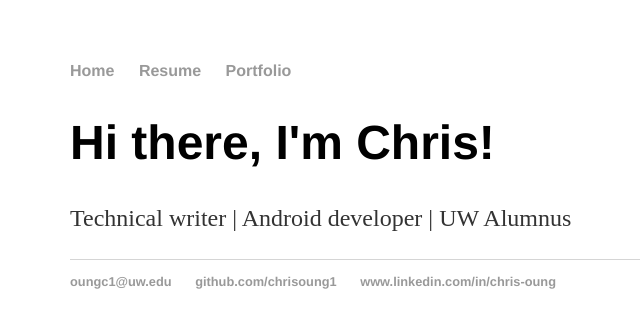
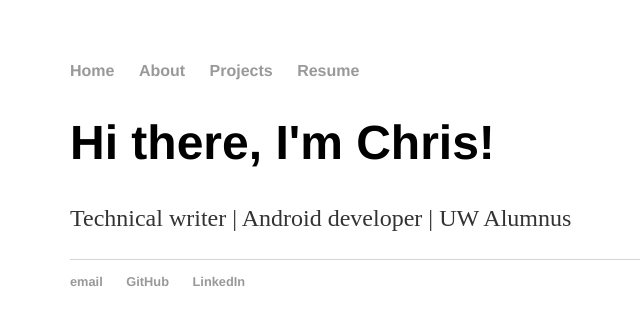
Before and after one commit to chriso23/chriso23.github.io, a Jekyll site: the page built from index.html, in a window 1280 px wide. Shown: the top 328 px of the page, without its empty margins (122-762 px from the left). Built offline with Jekyll 4.4.1, drawn with Linux system fonts in a browser that asks for light colours.

Commit message:
Update default.html

```diff
--- a/_layouts/default.html
+++ b/_layouts/default.html
@@ -9,8 +9,10 @@
 			<nav>
 	    		<ul>
 	        		<li><a href="/">Home</a></li>
-		        	<li><a href="/resume">Resume</a></li>
-	        		<li><a href="/portfolio">Portfolio</a></li>
+				<li><a href="/About">About</a></li>
+
+				<li><a href="/Projects">Projects</a></li>
+		        	<li><a href="https://drive.google.com/file/d/11KD4QkKtaVGDSB9OjL0bex2N55PkBEYn/view?usp=sharing">Resume</a></li>
 	    		</ul>
 			</nav>
 			<div class="container">
@@ -20,9 +22,9 @@
 			</div><!-- /.container -->
 			<footer>
 	    		<ul>
-	        		<li><a href="mailto:oungc1@uw.edu">oungc1@uw.edu</a></li>
-	        		<li><a href="https://github.com/hankquinlan">github.com/chrisoung1</a></li>
-              <li><a href="https://linkedin.com/in/chris-oung/">www.linkedin.com/in/chris-oung</a></li>
+	        		<li><a href="mailto:oungc1@uw.edu">email</a></li>
+	        		<li><a href="https://github.com/hankquinlan">GitHub</a></li>
+              <li><a href="https://linkedin.com/in/chris-oung/">LinkedIn</a></li>
 
 				</ul>
 			</footer>
```
